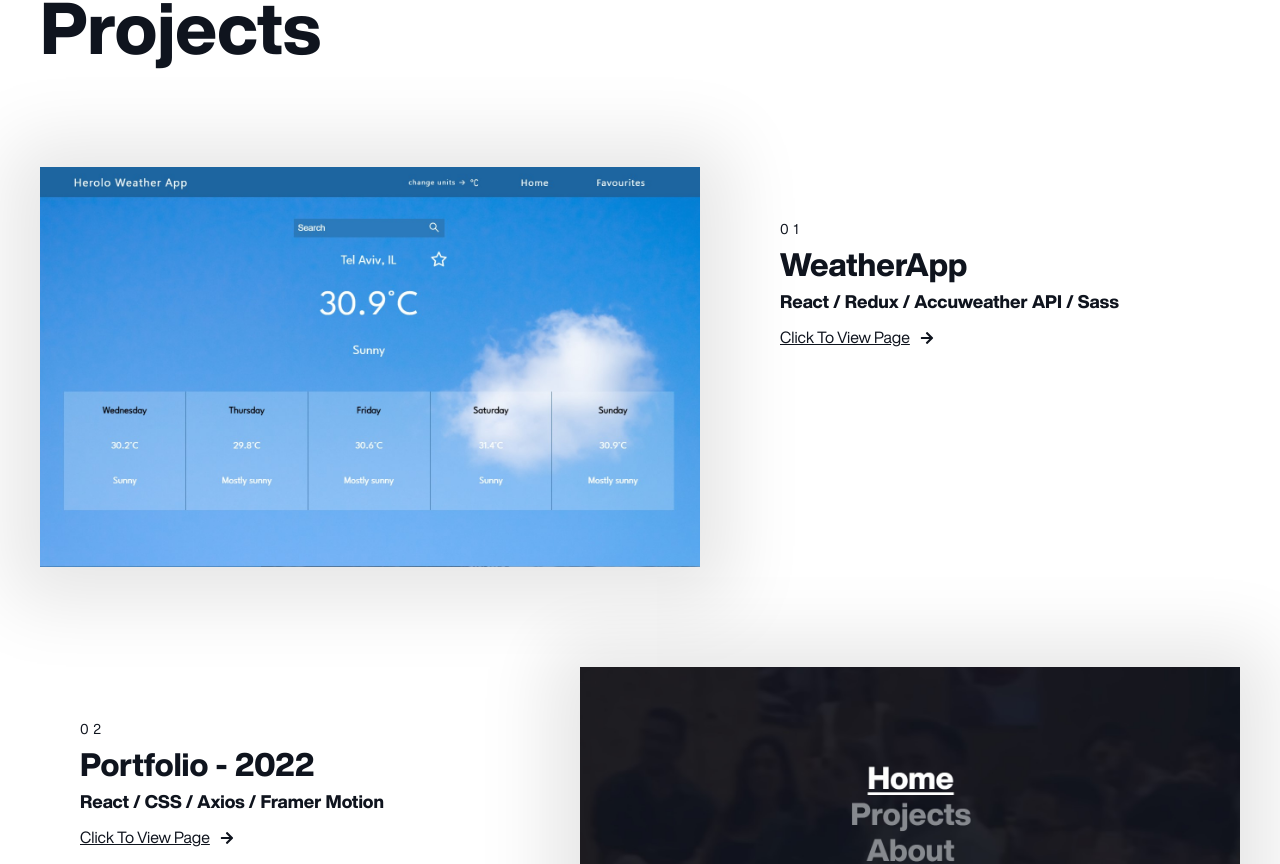
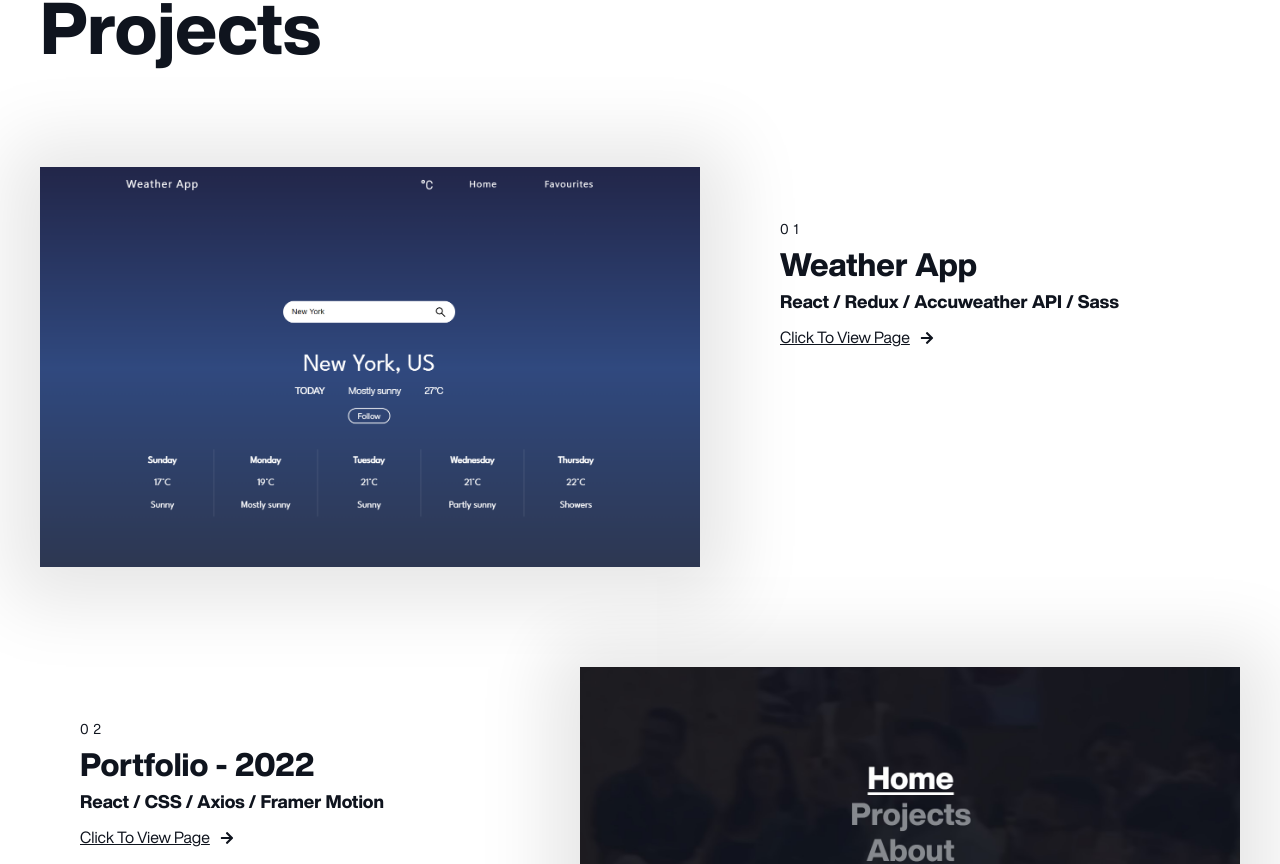
Before and after one commit to roimalka10/portfolio-2022, a React (Create React App) app: page / in a window 1280 px wide. Shown: the part 972-1836 px from the top of the page. Built offline with nearby package versions, Linux system fonts and the light colour scheme.

Commit message:
better image for tesla project

```diff
--- a/src/Reusables/UseLoading.js
+++ b/src/Reusables/UseLoading.js
@@ -7,7 +7,7 @@ export default function UseLoading() {
     setLoading(true);
     setTimeout(() => {
       setLoading(false);
-    }, 2200);
+    }, 2400);
   }, []);
 
   return [loading];
--- a/src/css/Projects.css
+++ b/src/css/Projects.css
@@ -49,7 +49,11 @@
   height: 100%;
   transition: 0.5s all;
   object-fit: cover;
-  object-position: center 60%;
+  object-position: center 50%;
+}
+
+.projects .list .project6 .project-image .project-image-container img {
+  object-position: center 80%;
 }
 
 .projects .list .project .project-image:hover .project-image-container img {
--- a/src/projects-data/projects-data.js
+++ b/src/projects-data/projects-data.js
@@ -1,6 +1,7 @@
 import portfolio from "../images/portfolio1.jpg";
 import progress from "../images/workinprogress.jpg";
 import tesla from "../images/tesla.jpg";
+import teslaNew from "../images/tesla-image.jpg";
 import weather from "../images/weatherapp.jpg";
 import weatherNew from "../images/weathernew.png";
 import wildfire from "../images/wildfire.jpg";
@@ -13,8 +14,8 @@ import tabletport2021 from "../images/tabletport2021.jpg";
 export const projects = [
   {
     id: 1,
-    title: "WeatherApp",
-    img: weather,
+    title: "Weather App",
+    img: weatherNew,
     stack: "React / Redux / Accuweather API / Sass",
     about:
       "A weather app built to show state management using redux and Api usage displaying dynamic weather data.",
@@ -58,7 +59,7 @@ export const projects = [
   {
     id: 5,
     title: "Tesla Clone",
-    img: tesla,
+    img: teslaNew,
     stack: "React / Styled Components",
     about: "A tesla home page clone showing Styled Components usage.",
     link: "https://tesla-clone-roimalka.netlify.app",
```
